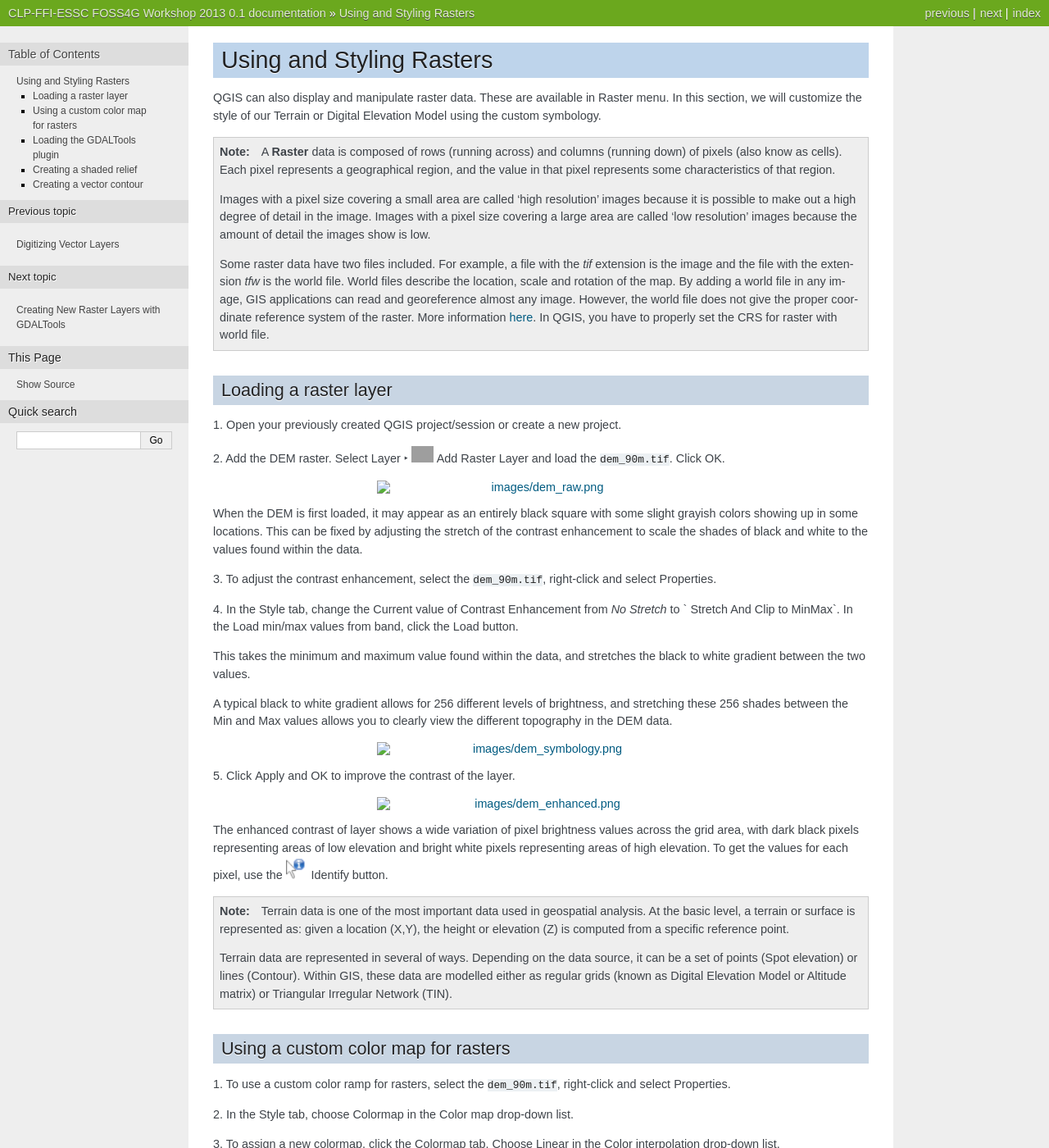
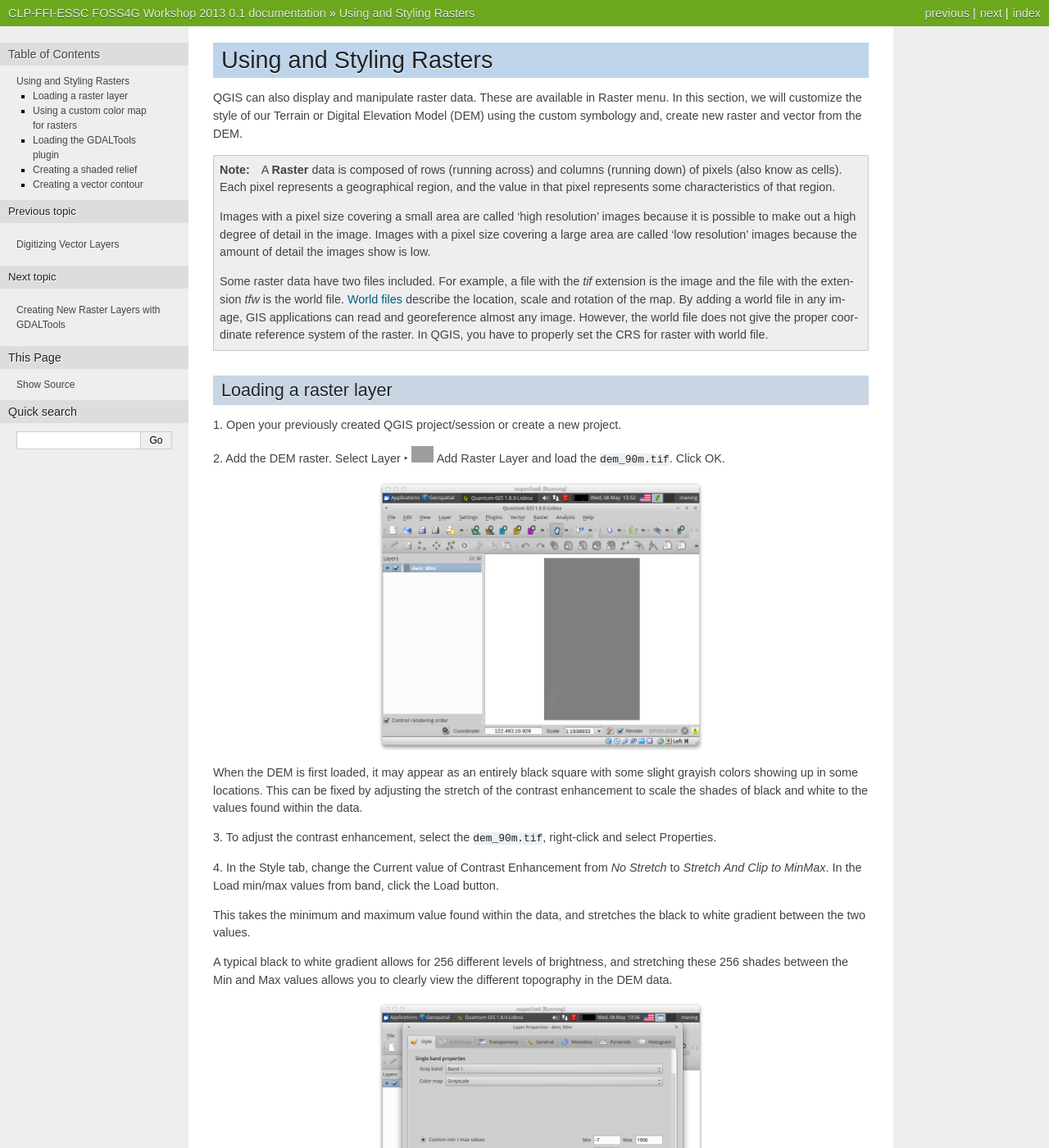
Before and after one commit to essc/clp_foss4g_workshop, a Sphinx documentation site: the page built from source/qgis_raster.rst, in a window 1280 px wide and 1400 px high. Shown: the whole window at 82% size. Built offline with Sphinx 7.4.7, drawn with Linux system fonts in a browser that asks for light colours; formulas are drawn with MathJax 3; some of the changed text lies outside the part shown; grey boxes are pictures that could not be loaded.

Commit message:
screenshots fro raster styling

```diff
--- a/source/qgis_raster.rst
+++ b/source/qgis_raster.rst
@@ -7,7 +7,8 @@
 
 QGIS can also display and manipulate raster data.  These are available in
 :menuselection:`Raster` menu. In this section, we will customize the style
-of our Terrain or Digital Elevation Model using the custom symbology.
+of our Terrain or Digital Elevation Model (DEM) using the custom symbology and,
+create new raster and vector from the DEM.
 
 .. note::
    A **Raster** data is composed of rows (running across) and columns
@@ -22,11 +23,11 @@
 
    Some raster data have two files included.  For example, a file with the
    `tif` extension is the image and the file with the extension `tfw`
-   is the world file.  World files describe the location, scale and rotation
-   of the map. By adding a world file in any image, GIS applications can read
+   is the world file.  `World files <http://en.wikipedia.org/wiki/World_file>`_
+   describe the location, scale and rotation of the map.
+   By adding a world file in any image, GIS applications can read
    and georeference almost any image. However, the world file does not give
-   the proper coordinate reference system of the raster. More information
-   `here <http://en.wikipedia.org/wiki/World_file>`_. In QGIS, you have to
+   the proper coordinate reference system of the raster. In QGIS, you have to
    properly set the CRS for raster with world file.
 
 :index:`Loading a raster layer`
@@ -52,8 +53,8 @@
 right-click and select :guilabel:`Properties`.
 
 4. In the :guilabel:`Style` tab, change the :guilabel:`Current` value of
-:guilabel:`Contrast Enhancement` from `No Stretch` to `
-Stretch And Clip to MinMax`.  In the
+:guilabel:`Contrast Enhancement` from `No Stretch` to
+`Stretch And Clip to MinMax`.  In the
 :guilabel:`Load min/max values from band`, click the :guilabel:`Load` button.
 
 This takes the minimum  and maximum value found within the data, and stretches
@@ -82,7 +83,7 @@
 :guilabel:`Identify` button.
 
 .. note::
-   Terrain data is one of the most important data used in geospatial
+   :index:`Terrain` data is one of the most important data used in geospatial
    analysis.  At the basic level, a terrain or surface is represented
    as: given a location (X,Y), the height or elevation (Z) is computed
    from a specific reference point.
@@ -170,8 +171,8 @@
    :align: center
    :width: 300 pt
 
-6. Finally, click the :guilabel:`OK` to
-begin the process.
+6. Finally, click the :guilabel:`OK` to begin the process.
+Close the GDALTools window when processing is completed.
 
 .. image:: images/shade.png
    :align: center
@@ -229,8 +230,8 @@
    :align: center
    :width: 300 pt
 
-5. Finally, click the :guilabel:`OK` to
-begin the process.
+5. Finally, click the :guilabel:`OK` to begin the process.
+Close the GDALTools window when processing is completed.
 
 .. image:: images/contour.png
    :align: center
```
Also changed, not shown: other parts of source/qgis_raster.rst (+2 -2 lines), source/images/colormap_properties.png (added), source/images/contour.png (added), source/images/contour_styled.png (added), source/images/dem_enhanced.png (added), source/images/dem_raw.png (added), source/images/dem_styled.png (added), source/images/dem_symbology.png (added), source/images/gdaltools_contour.png (added), source/images/gdaltools_contour_settings.png (added), source/images/gdaltools_dem.png (added), source/images/gdaltools_dem_hillshade.png (added), source/images/shade.png (added), source/images/shaded_relief.png (added), 1 other file.
